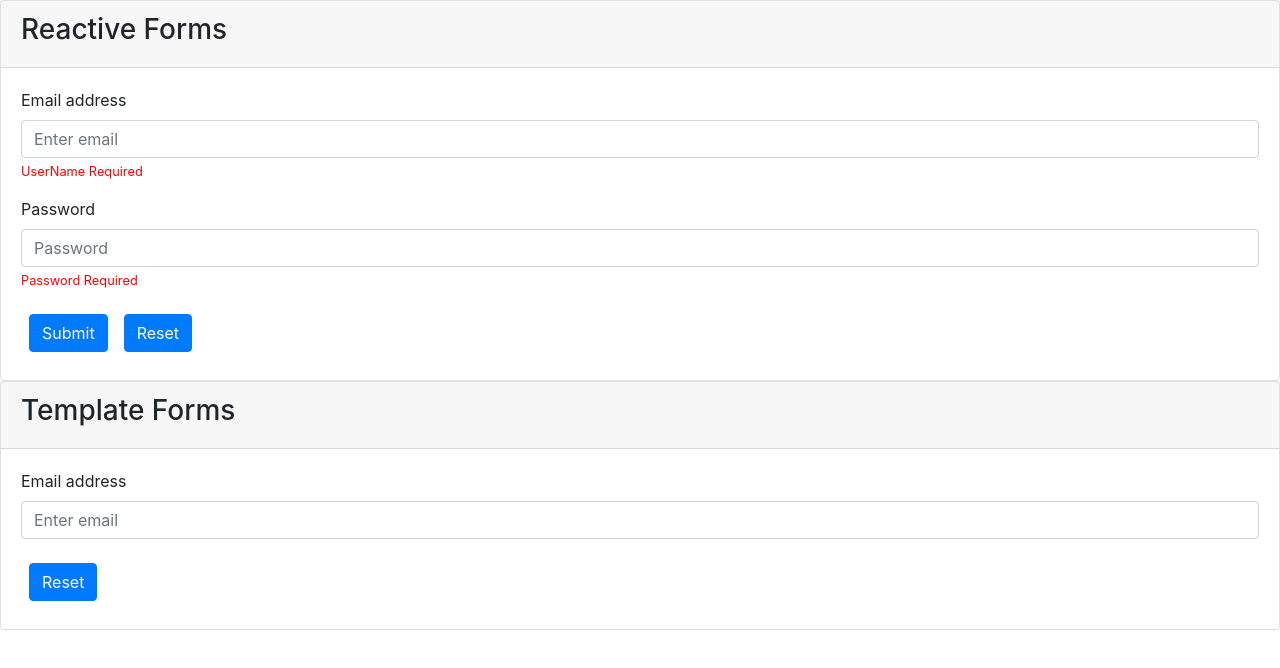
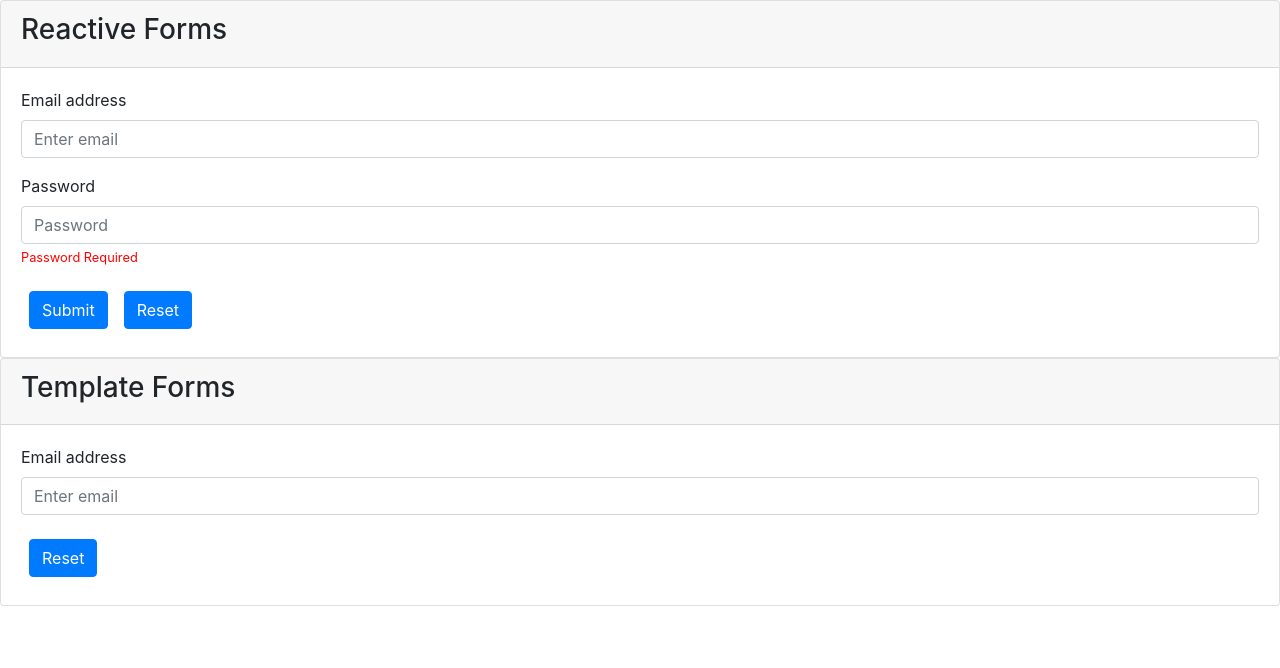
Before and after one commit to thamarais16/angular-ivy-fanmcv, an Angular app: page / in a window 1280 px wide. Shown: the top 668 px of the page. Built offline with nearby package versions, Linux system fonts and the light colour scheme.

Commit message:
1 file modified

```diff
--- a/src/app/app.component.html
+++ b/src/app/app.component.html
@@ -9,7 +9,7 @@
       <div class="form-group">
         <label for="exampleInputEmail1">Email address</label>
         <input type="text" formControlName="name" class="form-control" id="exampleInputEmail1" aria-describedby="emailHelp" placeholder="Enter email" required #email>
-        <small class="form-text" style="color: red" *ngIf="form.get('name').hasError('required')">UserName Required</small>
+        <small class="form-text" style="color: red" *ngIf="form.get('name').hasError('required') && form.get('name').touched">UserName Required</small>
         <small class="form-text" style="color: red" *ngIf="form.get('name').hasError('restrict')">UserName Exists</small>
 
       </div>
```
